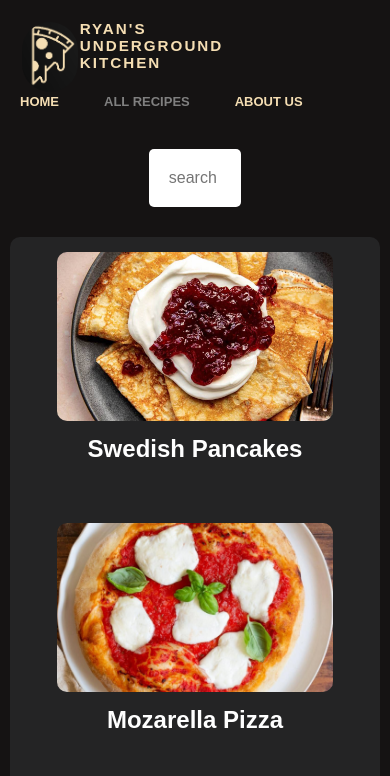
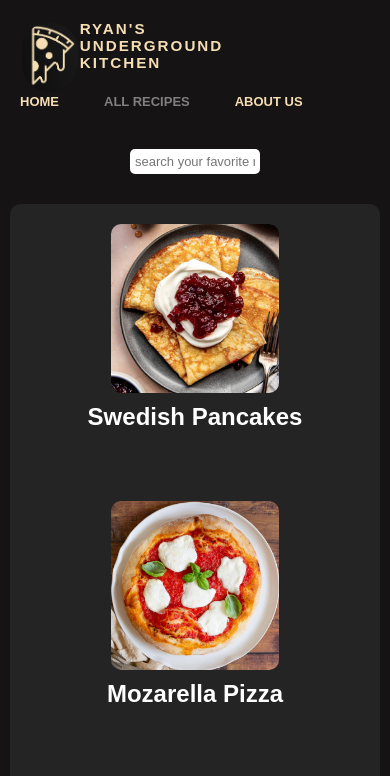
Before and after one commit to RyanLindman/recipe-app, a React (Vite) app in the folder frontend/: page /recipes in a window 390 px wide. Shown: the top 776 px of the page. Built offline with nearby package versions, Linux system fonts and the light colour scheme.

Commit message:
core complete

```diff
--- a/frontend/src/components/CardHover.css
+++ b/frontend/src/components/CardHover.css
@@ -50,6 +50,21 @@
   cursor: pointer;
 }
 
+.test-container:active .test-image {
+  opacity: 0.3;
+}
+
+.test-container:active .middle {
+  opacity: 1;
+  cursor: pointer;
+}
+.hover-btn:active {
+  background-color: tomato;
+}
+.text:active {
+  background-color: tomato;
+}
+
 .text {
   color: white;
   font-size: 16px;
--- a/frontend/src/components/Header.tsx
+++ b/frontend/src/components/Header.tsx
@@ -9,7 +9,7 @@ const Header = (props: { fontSize?: number; selectedPage?: string }) => {
     <>
       <header style={{ fontSize: props.fontSize }} className="header-content">
         <nav className="logo-content">
-          <img src="logo.png" alt="logo" id="logo" />
+          <img src="/logo.png" alt="logo" id="logo" />
           <h3 style={{ textTransform: "uppercase" }}>
             Ryan's underground kitchen
           </h3>
--- a/frontend/src/components/NewsletterForm.tsx
+++ b/frontend/src/components/NewsletterForm.tsx
@@ -35,12 +35,13 @@ const NewsletterForm = () => {
       ) : (
         <form onSubmit={handleSubmit} id="newsletter-form">
           <div className="newsletter-form">
-            <label htmlFor="email" />
             <input
               type="text"
               value={email}
               onChange={handleEmailChange}
               placeholder="Email"
+              name="email"
+
             />
 
             <button type="submit" id="submit-btn">Submit</button>
--- a/frontend/src/components/Searchbar.css
+++ b/frontend/src/components/Searchbar.css
@@ -16,3 +16,14 @@
 
   color: "#242424";
 }
+
+@media only screen and (max-width:600px){
+
+  .searchbar input {
+
+    padding: 5px;
+    font-size: small;
+    width: 120px;
+  }
+
+}
--- a/frontend/src/components/Searchbar.tsx
+++ b/frontend/src/components/Searchbar.tsx
@@ -10,6 +10,7 @@ const Searchbar = (props: { searchQuery: any; setSearchQuery: any }) => {
           placeholder="search your favorite recipe"
           value={props.searchQuery}
           onChange={(e) => props.setSearchQuery(e.target.value)}
+          name="search"
         />
       </div>
     </>
--- a/frontend/src/views/RecipeListPage.css
+++ b/frontend/src/views/RecipeListPage.css
@@ -14,7 +14,7 @@
   list-style: none;
 }
 
-.recipe-img {
+.test-image {
   object-fit: cover;
   height: max(10rem, 30vh);
   width: 276px;
@@ -28,13 +28,33 @@
 }
 
 @media only screen and (max-width: 600px) {
-  .recipe-img {
-    height: max(5rem, 20vh);
-    width: 150px;
+  .test-image {
+    height: max(10rem, 20vh);
+    width: auto;
     gap: 10px;
+    object-fit: none
+
   }
+
 
   .main-container {
     flex-direction: column;
+    width: auto;
+    padding: 5px;
+
   }
+  .test-container {
+    width: auto;
+    padding: 5px;
+    display: flex;
+    flex-direction: column;
+    align-items: center;
+
+  }
+
+  .test-container img {
+    width: auto;
+    height: max(5rem, 20vh);
+  }
+
 }
```
Also changed, not shown: frontend/src/AboutPage.css (+5 -10 lines).
